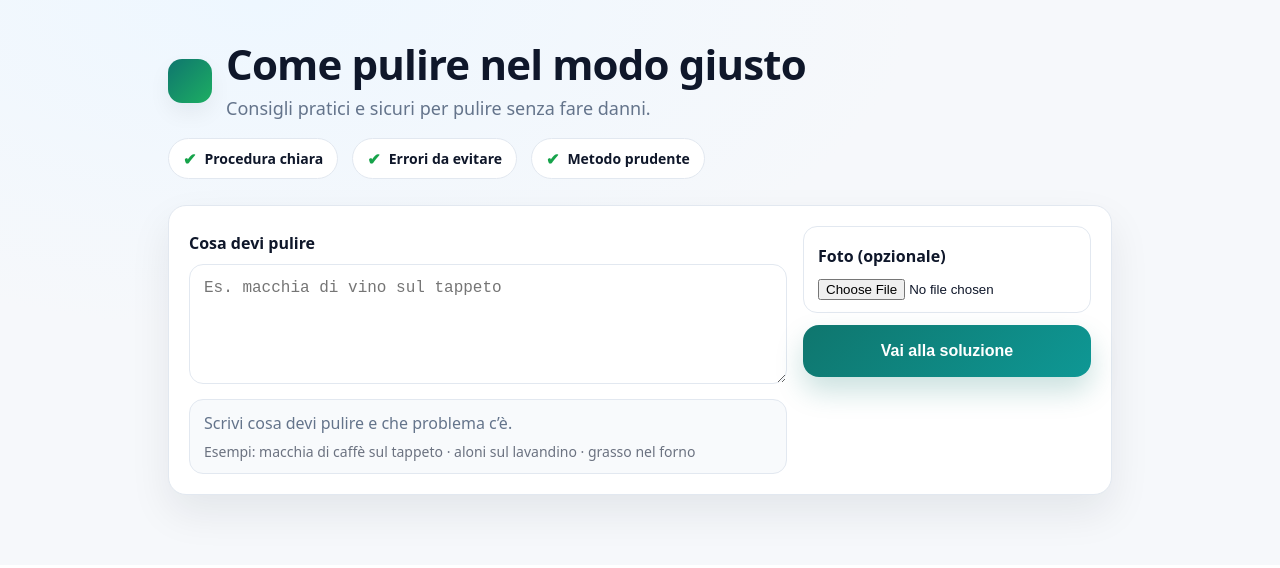
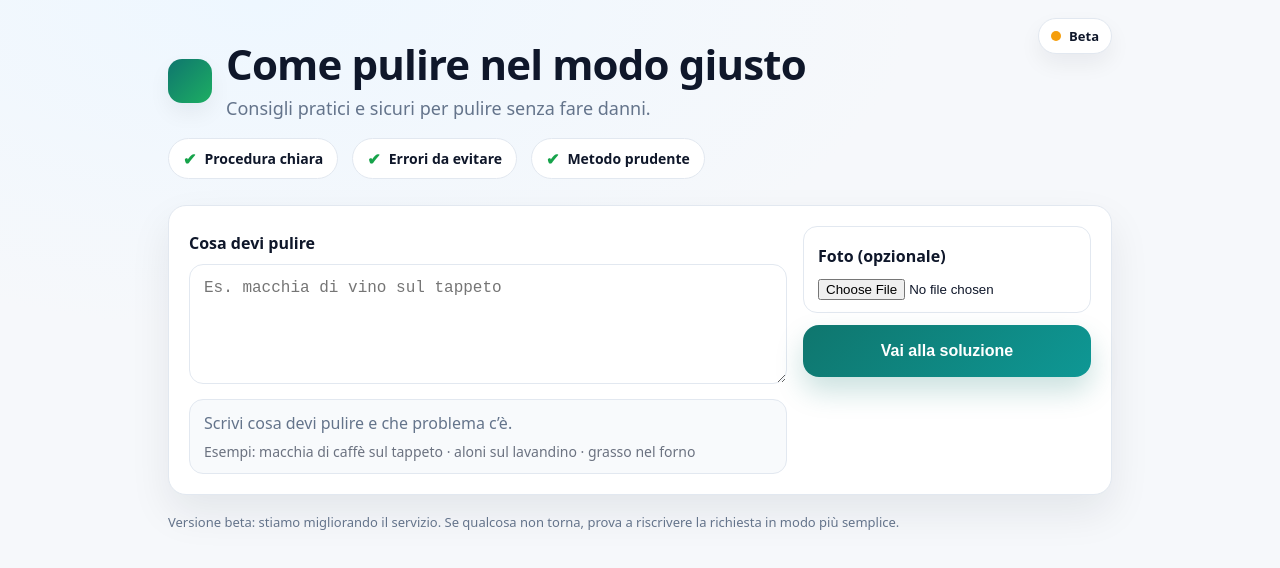
Before and after one commit to pasdigitalbiz/puliremeglio, a website: page index.html in a window 1280 px wide. Drawn offline with Linux system fonts and the light colour scheme.

Commit message:
Update index.html

```diff
--- a/index.html
+++ b/index.html
@@ -18,40 +18,53 @@
         --border: #e2e8f0;
 
         --brand: #0f766e;
-        --brandDark: #0b5f59;
-        --brandSoft: #e7f6f4;
-
         --ok: #16a34a;
-
         --shadow: 0 18px 40px rgba(15, 23, 42, 0.08);
         --shadowSoft: 0 10px 22px rgba(15, 23, 42, 0.06);
         --radius: 18px;
       }
 
-      * {
-        box-sizing: border-box;
-      }
+      * { box-sizing: border-box; }
 
       body {
         margin: 0;
-        font-family: ui-sans-serif, system-ui, -apple-system, Segoe UI, Roboto, Helvetica,
-          Arial;
+        font-family: ui-sans-serif, system-ui, -apple-system, Segoe UI, Roboto, Helvetica, Arial;
         color: var(--text);
-        background: radial-gradient(1200px 600px at 20% 0%, #eef7ff 0%, var(--bg) 55%)
-          no-repeat;
+        background: radial-gradient(1200px 600px at 20% 0%, #eef7ff 0%, var(--bg) 55%) no-repeat;
       }
 
       .wrap {
         max-width: 980px;
         margin: 0 auto;
         padding: 42px 18px 70px;
+        position: relative;
       }
 
-      /* HERO */
+      .betaBadge {
+        position: absolute;
+        top: 18px;
+        right: 18px;
+        display: inline-flex;
+        align-items: center;
+        gap: 8px;
+        padding: 8px 12px;
+        border-radius: 999px;
+        background: #ffffff;
+        border: 1px solid var(--border);
+        box-shadow: var(--shadowSoft);
+        font-weight: 900;
+        font-size: 13px;
+        color: var(--text);
+      }
 
-      .hero {
-        margin-bottom: 26px;
+      .betaDot {
+        width: 10px;
+        height: 10px;
+        border-radius: 999px;
+        background: #f59e0b;
       }
+
+      .hero { margin-bottom: 26px; }
 
       .brandRow {
         display: flex;
@@ -97,7 +110,7 @@
         border-radius: 999px;
         background: #ffffff;
         border: 1px solid var(--border);
-        font-weight: 700;
+        font-weight: 800;
         font-size: 14px;
         color: var(--text);
       }
@@ -107,8 +120,6 @@
         font-size: 16px;
         line-height: 1;
       }
-
-      /* CARD */
 
       .card {
         background: var(--card);
@@ -125,17 +136,14 @@
       }
 
       @media (max-width: 860px) {
-        h1 {
-          font-size: 34px;
-        }
-        .grid {
-          grid-template-columns: 1fr;
-        }
+        h1 { font-size: 34px; }
+        .grid { grid-template-columns: 1fr; }
+        .betaBadge { position: static; margin: 0 0 14px; }
       }
 
       label {
         display: block;
-        font-weight: 800;
+        font-weight: 900;
         margin: 6px 0 10px;
         font-size: 16px;
       }
@@ -196,8 +204,10 @@
         box-shadow: 0 14px 28px rgba(15, 118, 110, 0.22);
       }
 
-      .btn:hover {
-        box-shadow: 0 18px 36px rgba(15, 118, 110, 0.26);
+      .btn:disabled {
+        opacity: 0.6;
+        cursor: not-allowed;
+        box-shadow: none;
       }
 
       .status {
@@ -215,19 +225,28 @@
         box-shadow: var(--shadow);
         padding: 20px;
       }
+
+      .footer {
+        margin-top: 18px;
+        color: var(--muted);
+        font-size: 13px;
+        line-height: 1.5;
+      }
     </style>
   </head>
 
   <body>
     <div class="wrap">
+      <div class="betaBadge" title="Versione in miglioramento">
+        <span class="betaDot"></span> Beta
+      </div>
+
       <div class="hero">
         <div class="brandRow">
           <div class="logo"></div>
           <div>
             <h1>Come pulire nel modo giusto</h1>
-            <p class="sub">
-              Consigli pratici e sicuri per pulire senza fare danni.
-            </p>
+            <p class="sub">Consigli pratici e sicuri per pulire senza fare danni.</p>
           </div>
         </div>
 
@@ -242,10 +261,7 @@
         <div class="grid">
           <div>
             <label for="q">Cosa devi pulire</label>
-            <textarea
-              id="q"
-              placeholder="Es. macchia di vino sul tappeto"
-            ></textarea>
+            <textarea id="q" placeholder="Es. macchia di vino sul tappeto"></textarea>
 
             <div class="help">
               Scrivi cosa devi pulire e che problema c’è.
@@ -268,6 +284,10 @@
       </div>
 
       <div id="answer" class="answer"></div>
+
+      <div class="footer">
+        Versione beta: stiamo migliorando il servizio. Se qualcosa non torna, prova a riscrivere la richiesta in modo più semplice.
+      </div>
     </div>
 
     <script src="./app.js"></script>
```
